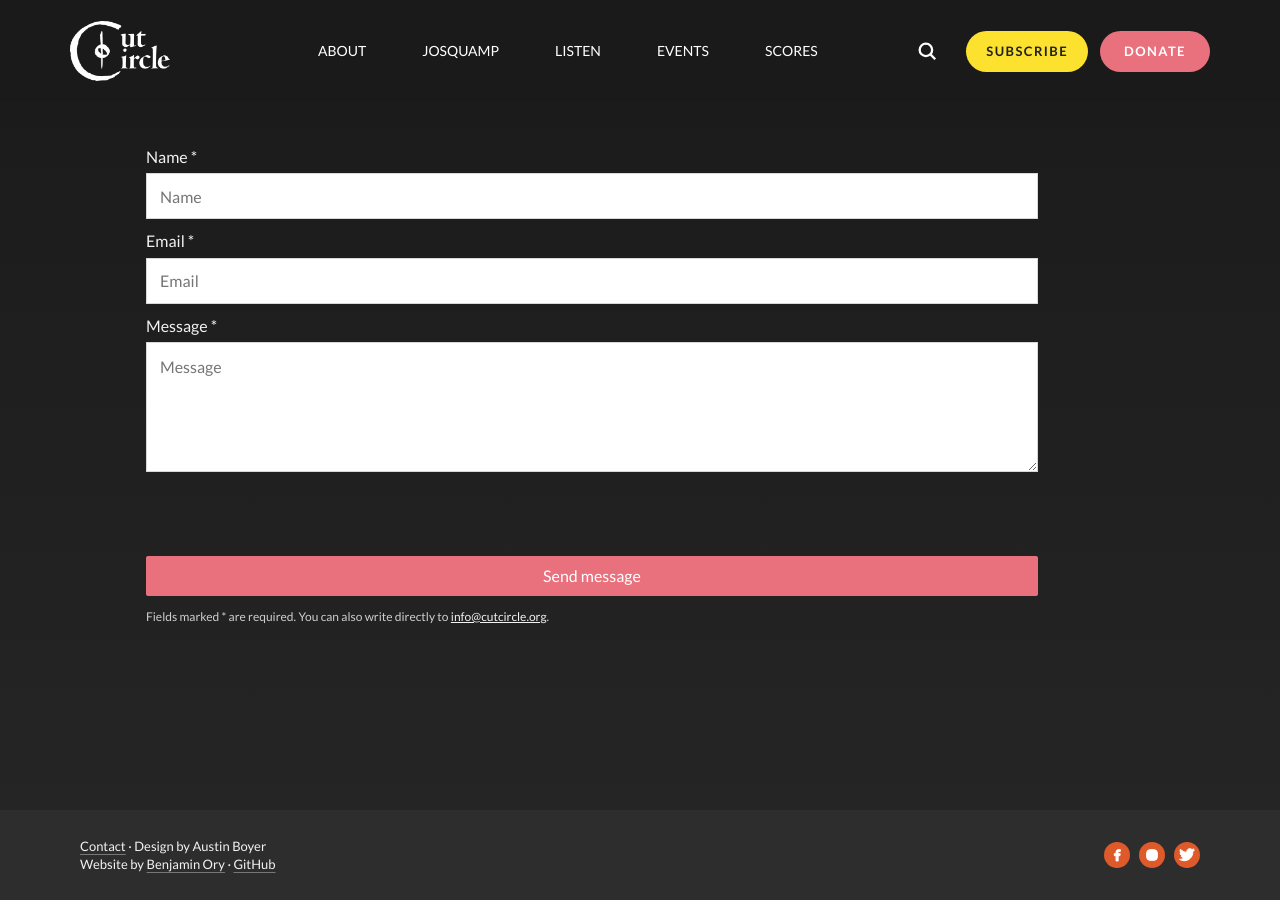
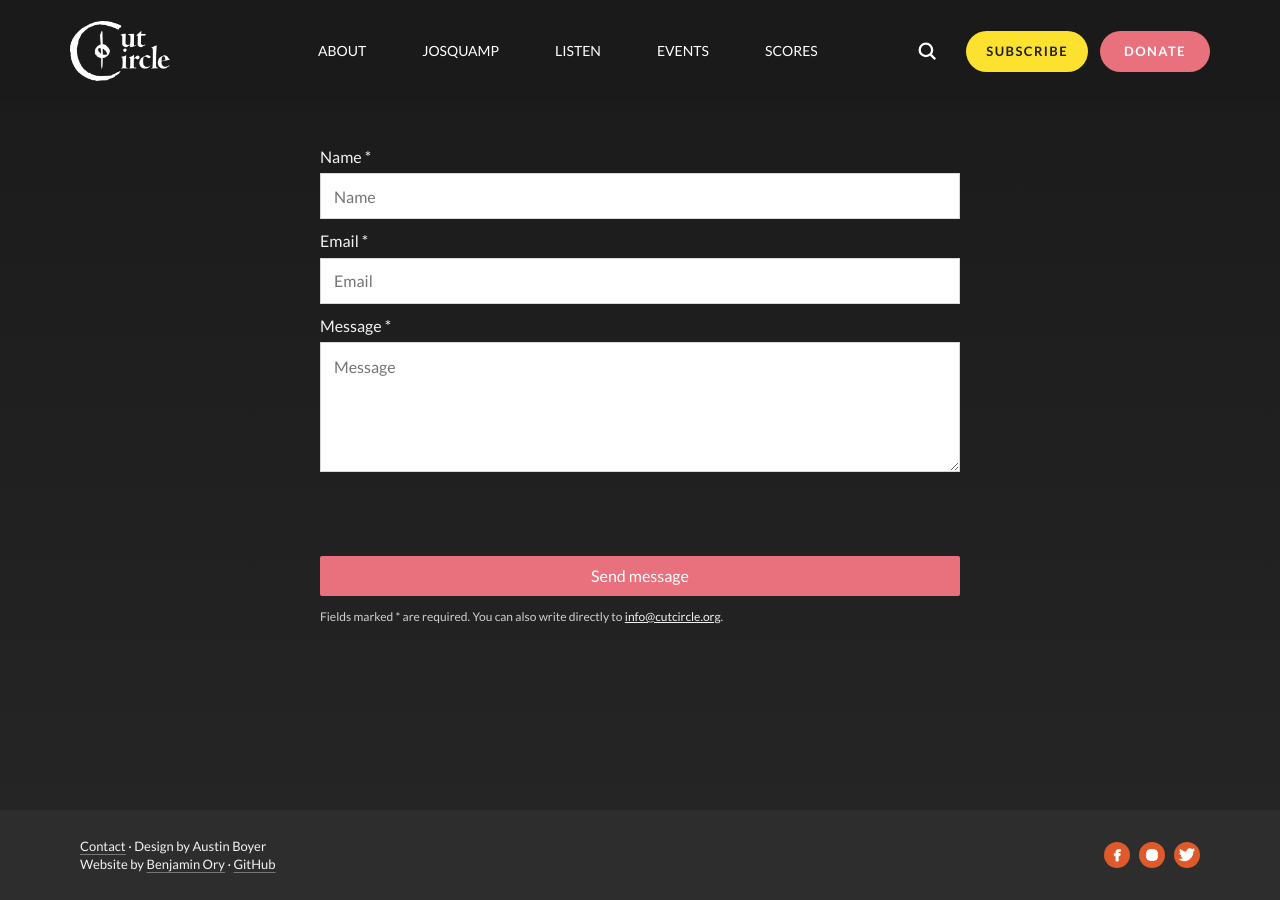
Before and after one commit to benory/Cut-Circle-Website, a Jekyll site: the page built from contact.md, in a window 1280 px wide. Built offline with Jekyll 4.4.1, drawn with Linux system fonts in a browser that asks for light colours.

Commit message:
Narrow contact form

```diff
--- a/assets/css/main.css
+++ b/assets/css/main.css
@@ -824,7 +824,7 @@ a.recording-label-button:hover, a.recording-label-button:focus-visible { backgro
 .artist-profile--catalogue .artist-profile__biography { min-height: 240px; font-size: 18px; }
 
 .contact-page { min-height: 528px; padding: 42px 0 64px; }
-.contact-form { width: min(calc(100% - 48px), var(--narrow)); padding-top: 0; }
+.contact-form { width: min(calc(100% - 48px), 640px); padding-top: 0; }
 .contact-form__field { margin-bottom: 9px; }
 .contact-form label { display: block; margin-bottom: 3px; }
 .contact-form input,
@@ -1031,7 +1031,6 @@ a.recording-label-button:hover, a.recording-label-button:focus-visible { backgro
   .feasting-page .page-header,
   .feasting-page .learn-page__layout,
   .artists-page > .content-width,
-  .contact-form,
   .listen-page,
   .cds-page {
     margin-left: max(24px, calc((100% - var(--narrow)) / 2 - var(--narrow-offset)));
```
